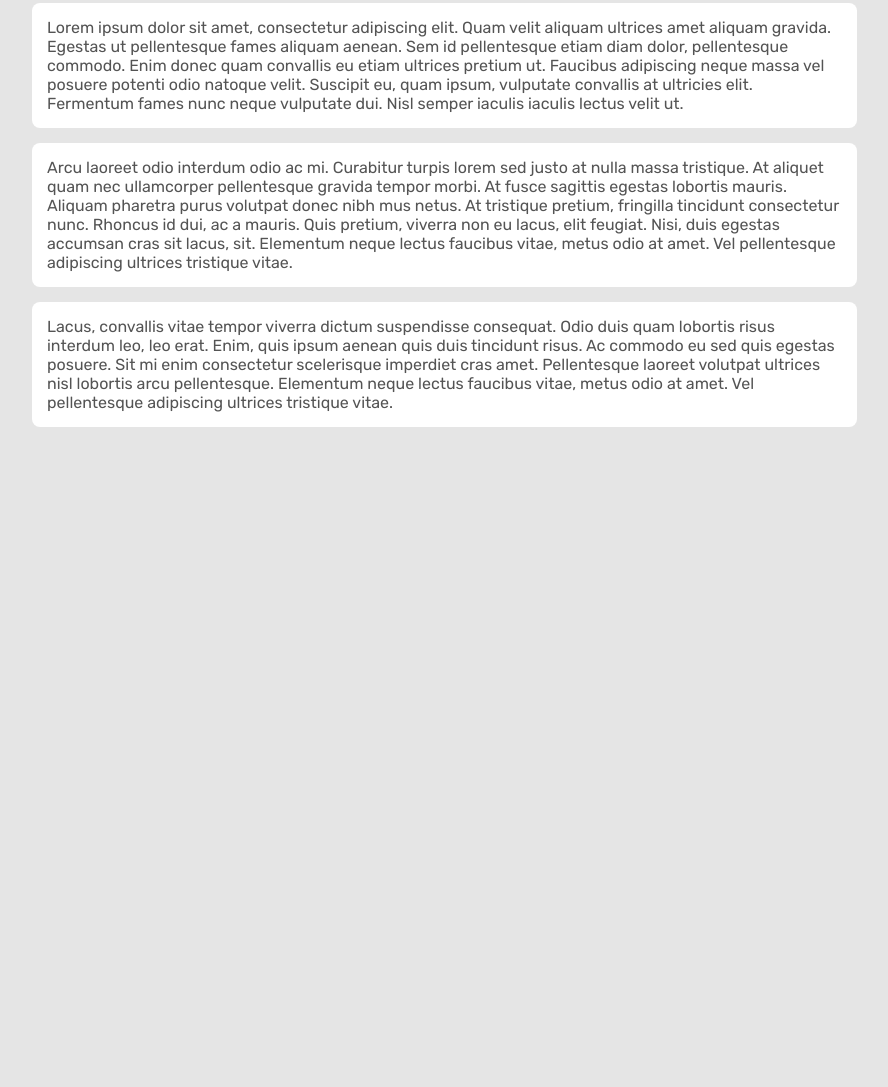
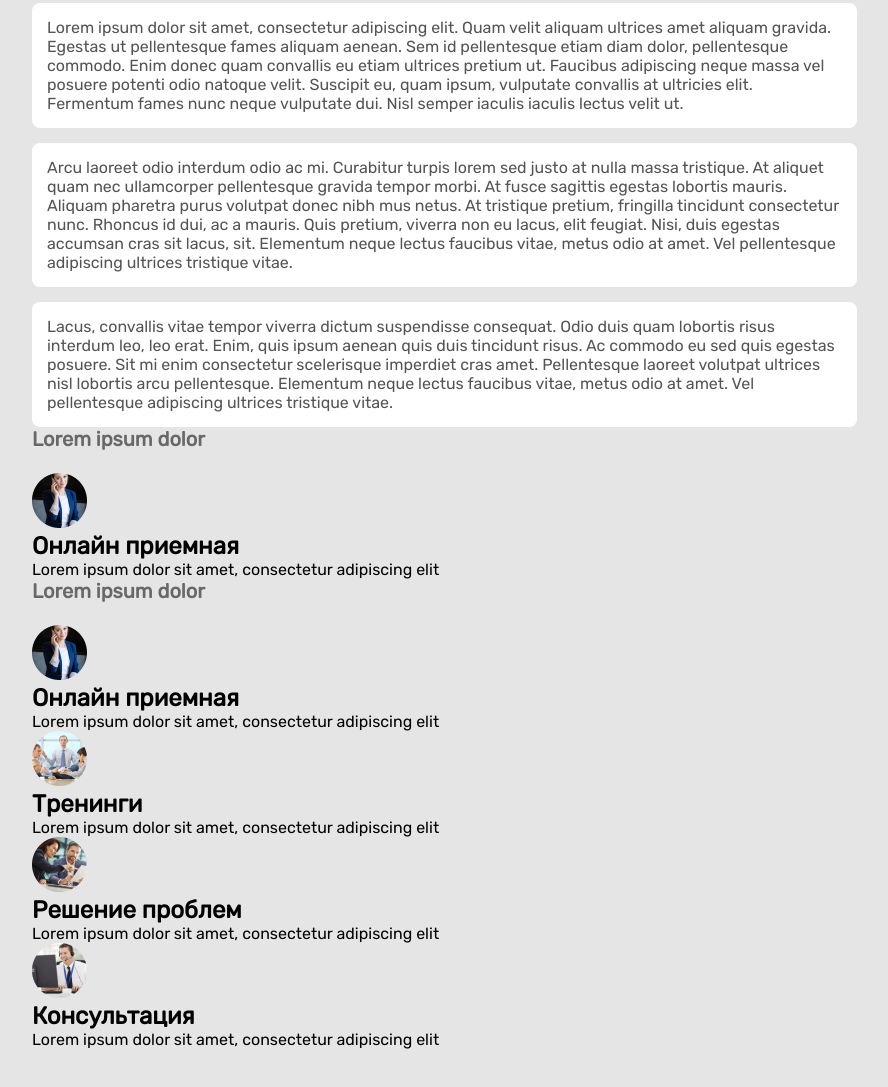
Before and after one commit to EgaDa/Blue, a plain HTML site: page index.html in a window 1280 px wide. Shown: the part 1007-2094 px from the top of the page, without its empty margins (53-941 px from the left). Before the commit the page ends 1478 px from the top, so only its background shows below. Drawn offline with Linux system fonts and the light colour scheme.

Commit message:
services added

```diff
--- a/index.html
+++ b/index.html
@@ -88,17 +88,68 @@
                 <div class="news">
                     <h2 class="news__h">Lorem ipsum dolor sit amet, consectetur adipiscing</h2>
                     <div class="news__list">
-                        <p class="news__item">Lorem ipsum dolor sit amet, consectetur adipiscing elit. Quam velit aliquam ultrices amet aliquam gravida. Egestas ut pellentesque fames aliquam aenean. Sem id pellentesque etiam diam dolor, pellentesque commodo. Enim donec quam convallis eu etiam ultrices pretium ut. Faucibus adipiscing neque massa vel posuere potenti odio natoque velit. Suscipit eu, quam ipsum, vulputate convallis at ultricies elit. Fermentum fames nunc neque vulputate dui. Nisl semper iaculis iaculis lectus velit ut.
+                        <p class="news__item">Lorem ipsum dolor sit amet, consectetur adipiscing elit. Quam velit
+                            aliquam ultrices amet aliquam gravida. Egestas ut pellentesque fames aliquam aenean. Sem id
+                            pellentesque etiam diam dolor, pellentesque commodo. Enim donec quam convallis eu etiam
+                            ultrices pretium ut. Faucibus adipiscing neque massa vel posuere potenti odio natoque velit.
+                            Suscipit eu, quam ipsum, vulputate convallis at ultricies elit. Fermentum fames nunc neque
+                            vulputate dui. Nisl semper iaculis iaculis lectus velit ut.
                         </p>
-                        <p class="news__item">Arcu laoreet odio interdum odio ac mi. Curabitur turpis lorem sed justo at nulla massa tristique. At aliquet quam nec ullamcorper pellentesque gravida tempor morbi. At fusce sagittis egestas lobortis mauris. Aliquam pharetra purus volutpat donec nibh mus netus. At tristique pretium, fringilla tincidunt consectetur nunc. Rhoncus id dui, ac a mauris. Quis pretium, viverra non eu lacus, elit feugiat. Nisi, duis egestas accumsan cras sit lacus, sit. Elementum neque lectus faucibus vitae, metus odio at amet. Vel pellentesque adipiscing ultrices tristique vitae.</p>
-                        <p class="news__item">Lacus, convallis vitae tempor viverra dictum suspendisse consequat. Odio duis quam lobortis risus interdum leo, leo erat. Enim, quis ipsum aenean quis duis tincidunt risus. Ac commodo eu sed quis egestas posuere. Sit mi enim consectetur scelerisque imperdiet cras amet. Pellentesque laoreet volutpat ultrices nisl lobortis arcu pellentesque. Elementum neque lectus faucibus vitae, metus odio at amet. Vel pellentesque adipiscing ultrices tristique vitae.</p>
+                        <p class="news__item">Arcu laoreet odio interdum odio ac mi. Curabitur turpis lorem sed justo at
+                            nulla massa tristique. At aliquet quam nec ullamcorper pellentesque gravida tempor morbi. At
+                            fusce sagittis egestas lobortis mauris. Aliquam pharetra purus volutpat donec nibh mus
+                            netus. At tristique pretium, fringilla tincidunt consectetur nunc. Rhoncus id dui, ac a
+                            mauris. Quis pretium, viverra non eu lacus, elit feugiat. Nisi, duis egestas accumsan cras
+                            sit lacus, sit. Elementum neque lectus faucibus vitae, metus odio at amet. Vel pellentesque
+                            adipiscing ultrices tristique vitae.</p>
+                        <p class="news__item">Lacus, convallis vitae tempor viverra dictum suspendisse consequat. Odio
+                            duis quam lobortis risus interdum leo, leo erat. Enim, quis ipsum aenean quis duis tincidunt
+                            risus. Ac commodo eu sed quis egestas posuere. Sit mi enim consectetur scelerisque imperdiet
+                            cras amet. Pellentesque laoreet volutpat ultrices nisl lobortis arcu pellentesque. Elementum
+                            neque lectus faucibus vitae, metus odio at amet. Vel pellentesque adipiscing ultrices
+                            tristique vitae.</p>
                     </div>
                 </div>
                 <div calss="services__cards">
-
+                    <h2 class="news__h">Lorem ipsum dolor </h2>
+                    <div class="services__card">
+                        <div class="services__img"><img src="./img/onlayn.png" alt=""></div>
+                        <div class="services__desc">
+                            <h2 class="desc__h">Онлайн приемная</h2>
+                            <p class="desc__p">Lorem ipsum dolor sit amet, consectetur adipiscing elit</p>
+                        </div>
+                    </div>
                 </div>
-            </div>
-        </div>
+                <div calss="services__cards">
+                    <h2 class="news__h">Lorem ipsum dolor </h2>
+                    <div class="services__card">
+                        <div class="services__img"><img src="./img/onlayn.png" alt=""></div>
+                        <div class="services__desc">
+                            <h2 class="desc__h">Онлайн приемная</h2>
+                            <p class="desc__p">Lorem ipsum dolor sit amet, consectetur adipiscing elit</p>
+                        </div>
+                        <div class="services__card">
+                            <div class="services__img"><img src="./img/trening.png" alt=""></div>
+                            <div class="services__desc">
+                                <h2 class="desc__h">Тренинги</h2>
+                                <p class="desc__p">Lorem ipsum dolor sit amet, consectetur adipiscing elit</p>
+                            </div>
+                            <div class="services__card">
+                                <div class="services__img"><img src="./img/error.png" alt=""></div>
+                                <div class="services__desc">
+                                    <h2 class="desc__h">Решение проблем</h2>
+                                    <p class="desc__p">Lorem ipsum dolor sit amet, consectetur adipiscing elit</p>
+                                </div>
+                                <div class="services__card">
+                                    <div class="services__img"><img src="./img/konsul.png" alt=""></div>
+                                    <div class="services__desc">
+                                        <h2 class="desc__h">Консультация</h2>
+                                        <p class="desc__p">Lorem ipsum dolor sit amet, consectetur adipiscing elit</p>
+                                    </div>
+                                </div>
+                            </div>
+                        </div>
+                    </div>
     </section>
 </body>
 
```
Also changed, not shown: img/error.png (added), img/konsul.png (added), img/onlayn.png (added), img/trening.png (added).
